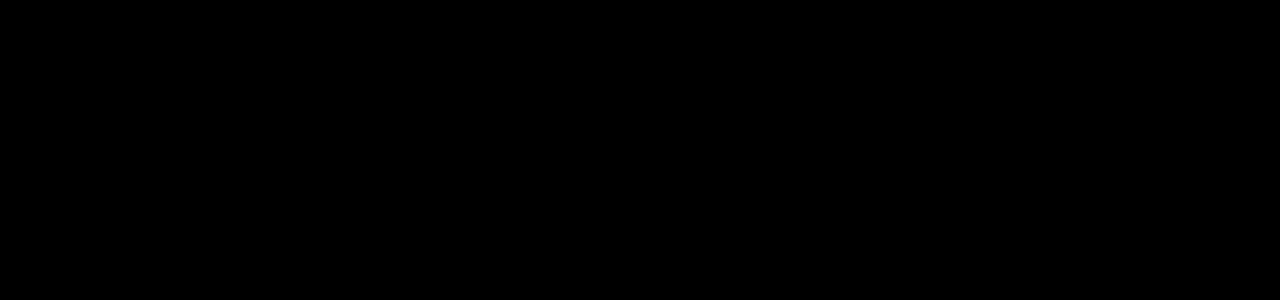
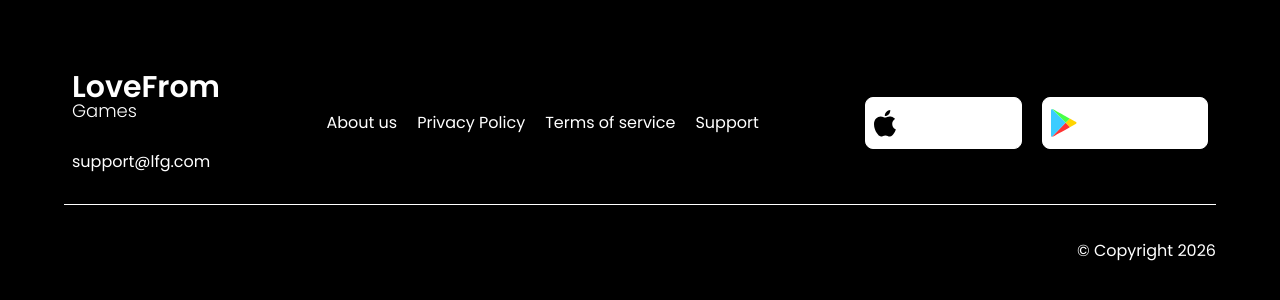
Before and after one commit to lomsadze123/lovefgame, a Next.js app: page / in a window 1280 px wide. Shown: the part 1094-1394 px from the top of the page. Before the commit the page ends 1076 px from the top, so only its background shows below. Built offline with nearby package versions, Linux system fonts and the light colour scheme.

Commit message:
feat: add Footer component with App Store buttons and social links

```diff
--- a/app/layout.tsx
+++ b/app/layout.tsx
@@ -2,7 +2,7 @@
 import { Poppins } from "next/font/google";
 import "./globals.css";
 import { ThemeProvider } from "next-themes";
-import { Header } from "@/components";
+import { Footer, Header } from "@/components";
 
 const poppins = Poppins({
   variable: "--font-poppins",
@@ -35,6 +35,7 @@
         >
           <Header />
           {children}
+          <Footer />
         </ThemeProvider>
       </body>
     </html>
--- a/components/footer/app-store-Buttons.tsx
+++ b/components/footer/app-store-Buttons.tsx
@@ -1,3 +1,4 @@
+import clsx from "clsx";
 import Image, { type StaticImageData } from "next/image";
 
 interface AppStoreButtonsProps {
@@ -9,11 +10,15 @@
 export function AppStoreButtons(props: AppStoreButtonsProps) {
   const { logo, text, title } = props;
   return (
-    <div className="flex items-center gap-2 bg-white rounded-lg px-2 py-1.5">
-      <Image src={logo} alt="Product logo" />
+    <div className="flex items-center gap-2 bg-white rounded-lg px-2 py-1.5 border">
+      <Image
+        className={clsx(title === "App Store" ? "w-[1.365rem]" : "w-[1.65rem]")}
+        src={logo}
+        alt="Product logo"
+      />
       <div>
-        <p className="text-[0.66rem]">{text}</p>
-        <p className="text-[1.4rem] leading-none">{title}</p>
+        <p className="text-[0.659rem]">{text}</p>
+        <p className="text-[1.395rem] leading-none">{title}</p>
       </div>
     </div>
   );
--- a/components/footer/index.tsx
+++ b/components/footer/index.tsx
@@ -1,3 +1,48 @@
+import { AppStoreButtons } from "./app-store-Buttons";
+import AppleLogo from "@/public/icons/apple-logo.svg";
+import PlayStoreLogo from "@/public/icons/play-store.svg";
+import { SocialLinks } from "./social-links";
+
 export function Footer() {
-  return <footer></footer>;
+  return (
+    <footer className="mb-[2.9rem] mt-11 border-t-[0.625rem] lg:border-t-0 w-full flex flex-col items-center">
+      <div className="mt-[2.89rem] px-2 flex flex-col gap-[1.88rem] border-b pb-[1.88rem] lg:flex-row lg:items-center lg:justify-between lg:gap-7 sm:w-[90%]">
+        <div className="space-y-[1.88rem]">
+          <p className="flex flex-col [&_span]:leading-none">
+            <span className="font-semibold text-3xl">LoveFrom</span>
+            <span className="font-light text-lg">Games</span>
+          </p>
+          <a href="mailto:support@lfg.com">support@lfg.com</a>
+        </div>
+
+        <nav>
+          <ul className="flex flex-col gap-5 lg:flex-row">
+            <li>About us</li>
+            <li>Privacy Policy</li>
+            <li>Terms of service</li>
+            <li>Support</li>
+          </ul>
+        </nav>
+
+        <div className="flex gap-5">
+          <AppStoreButtons
+            logo={AppleLogo}
+            text="Download on the"
+            title="App Store"
+          />
+          <AppStoreButtons
+            logo={PlayStoreLogo}
+            text="Get it on"
+            title="PLay Store"
+          />
+        </div>
+      </div>
+
+      <div className="flex flex-col items-center gap-[1.88rem] mt-[1.88rem] sm:flex-row sm:w-[90%] sm:justify-between">
+        <SocialLinks />
+
+        <small className="text-base">&copy; Copyright 2026</small>
+      </div>
+    </footer>
+  );
 }
```
Also changed, not shown: app/page.tsx (+1 -25 lines).
